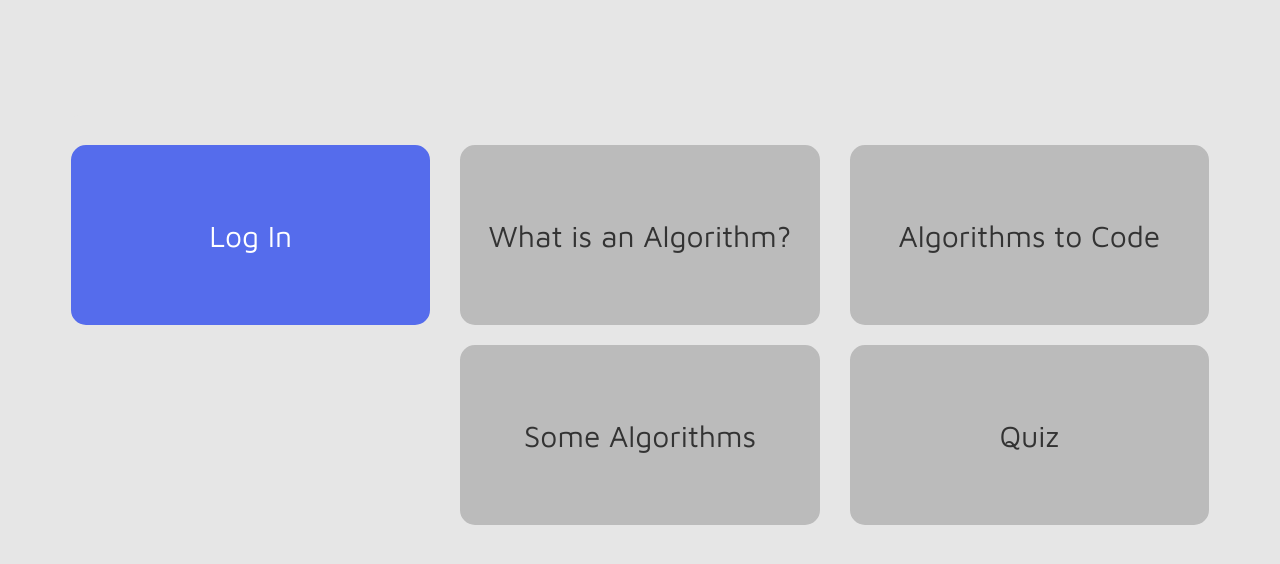
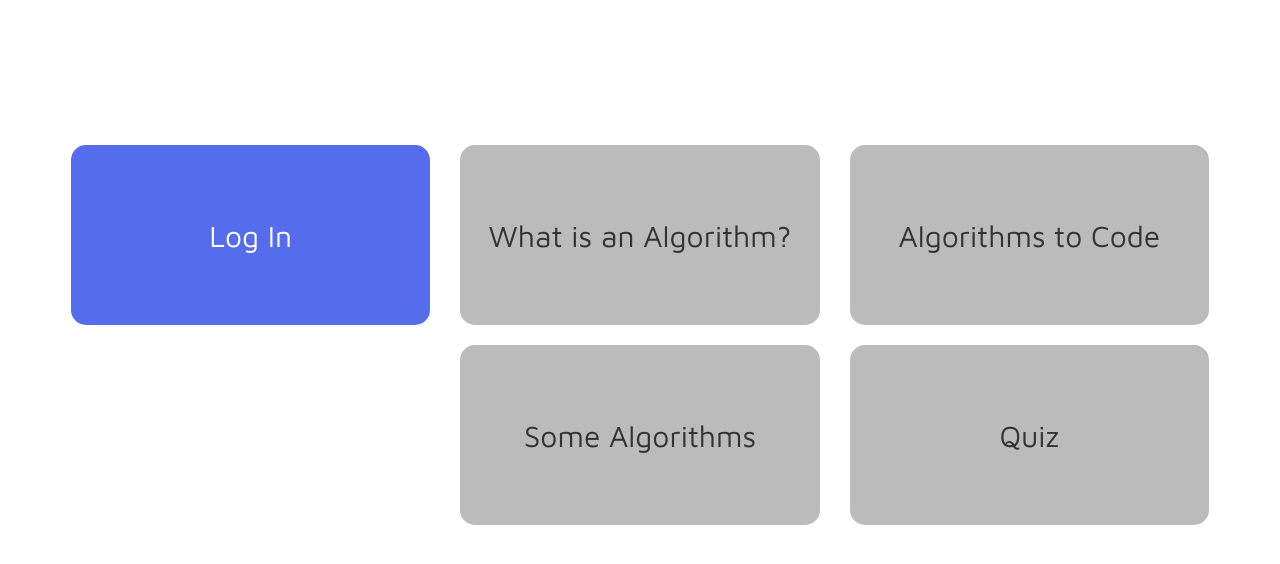
Before and after one commit to ma7ko/SI_lab1_gr1_171161, a Flask app: page / in a window 1280 px wide. Shown: the top 564 px of the page. Run offline with Flask 2, Linux system fonts and the light colour scheme; some libraries are stand-ins or nearby versions.

Commit message:
background color back to normal due to other setting should have been made

```diff
--- a/templates/fillIn.html
+++ b/templates/fillIn.html
@@ -77,9 +77,7 @@
         height:260px;
         display:block;
         }
-        body{
-           background-color: #e6e6e6;
-       }
+
     </style>
     <script>
         function fun() {
--- a/templates/primeri.html
+++ b/templates/primeri.html
@@ -53,9 +53,6 @@
         }
     </script>
     <style>
-        body{
-           background-color: #e6e6e6;
-       }
         #pB {
             display:none;
         }
--- a/templates/primeri2.html
+++ b/templates/primeri2.html
@@ -92,9 +92,6 @@
     opacity: 1;
     background: #ccccff;
 }
-body{
-           background-color: #e6e6e6;
-       }
 
     </style>
     <script>
--- a/templates/primeri3.html
+++ b/templates/primeri3.html
@@ -100,9 +100,6 @@
         },1200);
     </script>
     <style>
-        body{
-           background-color: #e6e6e6;
-       }
         body {
             font-family: 'Maven Pro';
         }
--- a/templates/primeri32.html
+++ b/templates/primeri32.html
@@ -92,9 +92,7 @@
     opacity: 1;
     background: #ccccff;
 }
-body{
-           background-color: #e6e6e6;
-       }
+
 
     </style>
     <script>
--- a/templates/proektna2.html
+++ b/templates/proektna2.html
@@ -69,9 +69,7 @@
    form {
           border: 3px solid #f1f1f1;
        }
-       body{
-           background-color: #e6e6e6;
-       }
+
 
        </style>
     <script>
@@ -212,7 +210,7 @@
     <nav class="container">
             <div class="row" style="margin:0px;">
 
-                    <span style="color:#e6e6e6; font-size:20px;">p</span>
+                    <span style="color:white; font-size:20px;">p</span>
                     <h3 class="pull-right" style="margin-top:0px; margin-bottom:0px;" id="output" ></h3>
                     </div>
         <div class="row">
--- a/templates/quizMenu.html
+++ b/templates/quizMenu.html
@@ -24,9 +24,7 @@
         .iconss {
             font-size:150px;
         }
-        body{
-           background-color: #e6e6e6;
-       }
+
         .imgdiv {
             width:286px;
         }
--- a/templates/sort.html
+++ b/templates/sort.html
@@ -59,9 +59,7 @@
         height:260px;
         display:block;
         }
-        body{
-           background-color: #e6e6e6;
-       }
+
         li {
             font-size:20px;
         }
--- a/templates/toCode.html
+++ b/templates/toCode.html
@@ -56,9 +56,7 @@
         },500);
     </script>
     <style>
-        body{
-           background-color: #e6e6e6;
-       }
+
         .container {
             display: none;
         }
--- a/templates/toCode2.html
+++ b/templates/toCode2.html
@@ -111,9 +111,7 @@
         },1500);
     </script>
     <style>
-        body{
-           background-color: #e6e6e6;
-       }
+
         h1 {
             font-family: 'Julius Sans One';
         }
--- a/templates/toCode3.html
+++ b/templates/toCode3.html
@@ -164,9 +164,7 @@
         body {
             font-family: 'Maven Pro';
         }
-        body{
-           background-color: #e6e6e6;
-       }
+
         img {
             width:23%;
             height:23%;
```
